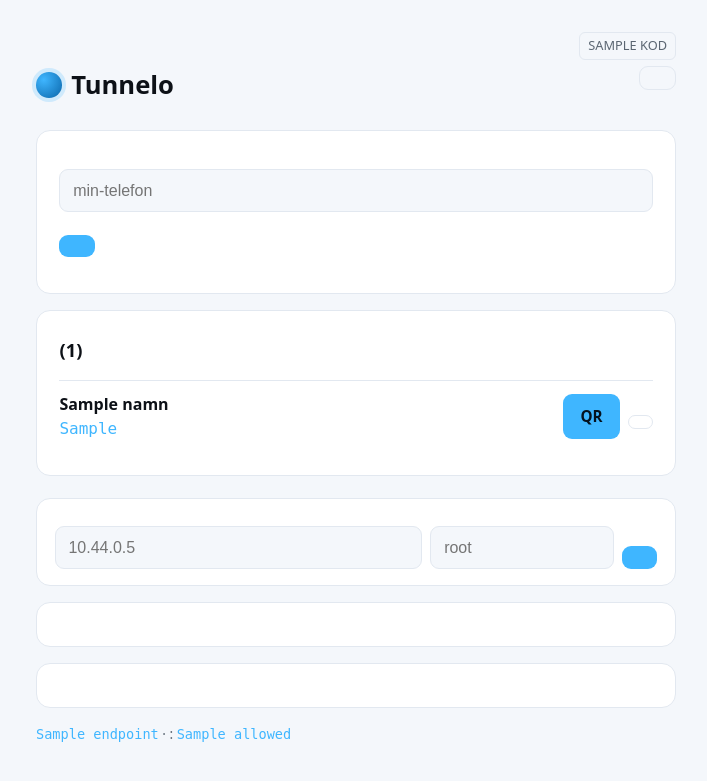
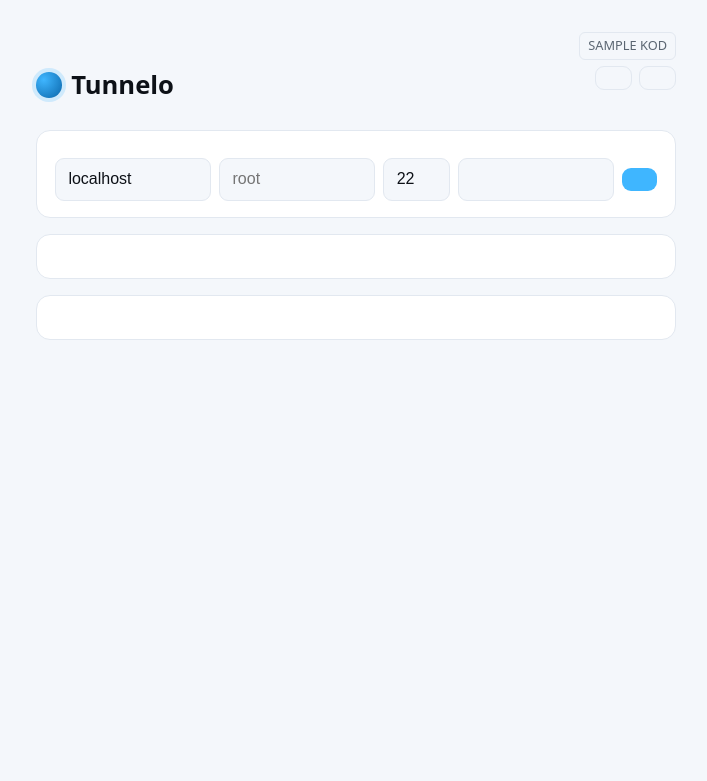
Before and after one commit to hugowikstrom/tunnelo, a Flask app: template server/templates/home.html in a window 1280 px wide. Shown: the top 781 px of the page, without its empty margins (284-991 px from the left). Run offline with Flask 3, Linux system fonts and the light colour scheme; the template is opened without the code that fills it: most values are stand-ins (such as "Sample title", 1, 10 or a date in 2020).

Commit message:
Tightare startsida: SSH-sessioner först, VPN-enheter i egen meny
- Startsidan visar bara SSH-sessioner (favoriter + senaste)
- VPN-enheter (skapa/QR/installation) flyttade till egen sida /enheter,
  nås via meny i topbaren
- SSH: lösenord kan anges i "Ny anslutning" och sparas per anslutning;
  finns sparat lösen loggar terminalen in direkt utan att fråga
- host = localhost som default; nyckel-ikon visar sparat lösen (klick glömmer)

Co-Authored-By: Claude Opus 4.8 <noreply@anthropic.com>
Claude-Session: https://claude.ai/code/session_01UtY3dNTAZBesQkqgrNUUho

```diff
--- a/server/sprak.py
+++ b/server/sprak.py
@@ -75,6 +75,9 @@ TEXTER = {
         "oppna_auto": "Öppna auto-anslutning",
         "magic_titel": "Logga in på Tunnelo",
         "magic_hjalp": "Klicka på knappen för att slutföra inloggningen.",
+        "losen_ph": "Lösenord (sparas)",
+        "vpn_enheter": "VPN-enheter",
+        "meny": "Meny",
     },
     "en": {
         "tagline": "private VPN — connect your devices",
@@ -138,6 +141,9 @@ TEXTER = {
         "oppna_auto": "Open auto connection",
         "magic_titel": "Log in to Tunnelo",
         "magic_hjalp": "Click the button to complete your login.",
+        "losen_ph": "Password (saved)",
+        "vpn_enheter": "VPN devices",
+        "meny": "Menu",
     },
 }
 
--- a/server/templates/_ssh_sektion.html
+++ b/server/templates/_ssh_sektion.html
@@ -14,8 +14,10 @@
     padding:.2rem;line-height:0;border-radius:6px}
   .ikon:hover{color:var(--accent)}
   .ikon.pa{color:var(--accent)}
-  .term-form{display:grid;grid-template-columns:2fr 1fr auto;gap:.5rem;align-items:end}
-  .term-form input{margin-bottom:0}
+  .term-form{display:flex;flex-wrap:wrap;gap:.5rem;align-items:center}
+  .term-form input{margin-bottom:0;flex:1;min-width:7rem}
+  .term-form input#port{flex:0 0 4.2rem;min-width:0}
+  .term-form button{flex:0 0 auto}
   #autobanner{display:none;background:var(--card);border:1px solid var(--accent);
     border-radius:10px;padding:.7rem 1rem;margin-bottom:1rem;align-items:center;
     justify-content:space-between;gap:1rem}
@@ -29,10 +31,11 @@
 <div class="card tight">
   <h2>{{ t('ny_anslutning') }}</h2>
   <form id="ny" class="term-form">
-    <input type="text" id="host" placeholder="10.44.0.5">
+    <input type="text" id="host" value="localhost" autocapitalize="none">
     <input type="text" id="user" placeholder="root" autocapitalize="none">
+    <input type="text" id="port" value="22" title="Port">
+    <input type="password" id="losen" placeholder="{{ t('losen_ph') }}" autocomplete="off">
     <button type="submit">{{ t('anslut_nytt_fonster') }}</button>
-    <input type="hidden" id="port" value="22">
   </form>
 </div>
 
@@ -62,6 +65,7 @@
   const stjarna = (p) => `<svg viewBox="0 0 24 24" width="15" height="15" fill="${p?'currentColor':'none'}" stroke="currentColor" stroke-width="1.6"><path d="M12 2l3 6.9 7.6.6-5.8 5 1.8 7.4L12 18l-6.4 3.9 1.8-7.4-5.8-5 7.6-.6z"/></svg>`;
   const blixt = (p) => `<svg viewBox="0 0 24 24" width="15" height="15" fill="${p?'currentColor':'none'}" stroke="currentColor" stroke-width="1.6"><path d="M13 2L4 14h7l-1 8 9-12h-7z"/></svg>`;
   const SOPTUNNA = `<svg viewBox="0 0 24 24" width="15" height="15" fill="none" stroke="currentColor" stroke-width="1.8"><path d="M3 6h18M8 6V4h8v2M6 6l1 14h10l1-14"/></svg>`;
+  const NYCKEL_IK = `<svg viewBox="0 0 24 24" width="14" height="14" fill="none" stroke="currentColor" stroke-width="1.8"><circle cx="8" cy="8" r="4"/><path d="M11 11l7 7M17 15l2 2M15 17l2 2"/></svg>`;
 
   function nar(ts){
     if(!ts) return '';
@@ -75,8 +79,9 @@
   }
   function oppna(c){
     const l = las(); const t = l.find(x => idFor(x)===idFor(c));
-    if(t){ t.senast = Date.now(); }
-    else { l.push({host:c.host, user:c.user, port:c.port, favorit:false, auto:false, senast:Date.now()}); }
+    if(t){ t.senast = Date.now(); if(c.losen) t.losen = c.losen; }
+    else { l.push({host:c.host, user:c.user, port:c.port, losen:c.losen||'',
+                   favorit:false, auto:false, senast:Date.now()}); }
     spara(l); rita();
     oppnaFonster(c);
   }
@@ -89,13 +94,19 @@
   function radEl(c){
     const rad = document.createElement('div');
     rad.className = 'srow';
+    const harLosen = c.losen ? `<button class="ikon pa losen" title="Sparat lösenord — klicka för att glömma">${NYCKEL_IK}</button>` : '';
     rad.innerHTML = `
       <span class="namn">${idFor(c)}</span>
       <span class="tid">${nar(c.senast)}</span>
+      ${harLosen}
       <button class="ikon blixt ${c.auto?'pa':''}" title="${T_AUTO}">${blixt(c.auto)}</button>
       <button class="ikon stjarna ${c.favorit?'pa':''}" title="${T_FAV}">${stjarna(c.favorit)}</button>
       <button class="ikon bort" title="${T_TA_BORT}">${SOPTUNNA}</button>`;
     rad.querySelector('.namn').onclick = () => oppna(c);
+    if(c.losen) rad.querySelector('.losen').onclick = () => {
+      const l = las(); const t = l.find(x => idFor(x)===idFor(c));
+      if(t){ delete t.losen; spara(l); rita(); }
+    };
     rad.querySelector('.blixt').onclick = () => toggle(c, 'auto');
     rad.querySelector('.stjarna').onclick = () => toggle(c, 'favorit');
     rad.querySelector('.bort').onclick = () => { spara(las().filter(x => idFor(x)!==idFor(c))); rita(); };
@@ -118,9 +129,11 @@
     e.preventDefault();
     const c = {host:document.getElementById('host').value.trim(),
                user:document.getElementById('user').value.trim(),
-               port:(document.getElementById('port').value.trim() || '22')};
+               port:(document.getElementById('port').value.trim() || '22'),
+               losen:document.getElementById('losen').value};
     if(!c.host || !c.user) return;
     oppna(c);
+    document.getElementById('losen').value = '';  // lämna inte kvar i fältet
   });
 
   // Auto-start: öppna auto-markerade anslutningar direkt. Blockeras popup:en
--- a/server/templates/device.html
+++ b/server/templates/device.html
@@ -1,6 +1,6 @@
 {% extends "base.html" %}
 {% block titel %} — {{ device.namn }}{% endblock %}
-{% block topphoger %}<a class="btn ghost" href="{{ url_for('home') }}">{{ t('tillbaka') }}</a>{% endblock %}
+{% block topphoger %}<a class="btn ghost" href="{{ url_for('enheter_sida') }}">{{ t('tillbaka') }}</a>{% endblock %}
 {% block innehall %}
 {# --- SVG-ikoner (currentColor, inga emojis) --- #}
 {% set ic_mobil %}<svg viewBox="0 0 24 24" width="17" height="17" fill="none" stroke="currentColor" stroke-width="2" stroke-linecap="round"><rect x="7" y="2" width="10" height="20" rx="2"/><line x1="11" y1="18" x2="13" y2="18"/></svg>{% endset %}
--- a/server/templates/home.html
+++ b/server/templates/home.html
@@ -1,47 +1,11 @@
 {% extends "base.html" %}
-{% block topphoger %}<a class="btn ghost" href="{{ url_for('logout') }}">{{ t('logga_ut') }}</a>{% endblock %}
+{% block topphoger %}
+<div style="display:flex;flex-wrap:wrap;gap:.4rem;justify-content:flex-end">
+  <a class="btn ghost" href="{{ url_for('enheter_sida') }}">{{ t('vpn_enheter') }}</a>
+  {% if is_admin %}<a class="btn ghost" href="{{ url_for('users_sida') }}">{{ t('hantera_anvandare') }}</a>{% endif %}
+  <a class="btn ghost" href="{{ url_for('logout') }}">{{ t('logga_ut') }}</a>
+</div>
+{% endblock %}
 {% block innehall %}
-<div class="card">
-  <h2>{{ t('ny_enhet') }}</h2>
-  <form method="post" action="{{ url_for('skapa_device') }}">
-    <label for="namn">{{ t('enhet_namn_label') }}</label>
-    <input type="text" id="namn" name="namn" placeholder="min-telefon">
-    <button type="submit">{{ t('skapa_qr') }}</button>
-  </form>
-  <p class="muted" style="margin-bottom:0">{{ t('enhet_hjalp') }}</p>
-</div>
-
-<div class="card">
-  <h2>{{ t('enheter') }} ({{ devices|length }})</h2>
-  {% if not devices %}
-    <p class="muted">{{ t('inga_enheter') }}</p>
-  {% endif %}
-  {% for d in devices %}
-  <div class="row">
-    <div>
-      <strong>{{ d.namn }}</strong><br>
-      <span class="ip">{{ d.vpn_ip }}</span>
-    </div>
-    <div style="display:flex;gap:.5rem;align-items:center">
-      <a class="btn" href="{{ url_for('visa_device', device_id=d.id) }}">QR</a>
-      <form method="post" action="{{ url_for('ta_bort_device', device_id=d.id) }}"
-            onsubmit="return confirm('{{ t('ta_bort') }} {{ d.namn }}?')">
-        <button class="btn danger" type="submit">{{ t('ta_bort') }}</button>
-      </form>
-    </div>
-  </div>
-  {% endfor %}
-</div>
-
-{% if is_admin %}
-<div class="card" style="padding:1rem 1.1rem">
-  <a class="btn ghost" href="{{ url_for('users_sida') }}">{{ t('hantera_anvandare') }}</a>
-</div>
-{% endif %}
-
-<h2 style="font-size:1.05rem;margin:1.4rem 0 .8rem">{{ t('ssh_anslutningar') }}</h2>
 {% include '_ssh_sektion.html' %}
-
-<p class="muted">{{ t('servern_nas') }} <span class="ip">{{ endpoint }}</span> ·
-  {{ t('trafik_genom') }}: <span class="ip">{{ allowed }}</span></p>
 {% endblock %}
```
Also changed, not shown: server/templates/enheter.html (added, +40 -0 lines), server/templates/terminal_session.html (+9 -2 lines), server/webapp.py (+10 -4 lines).
